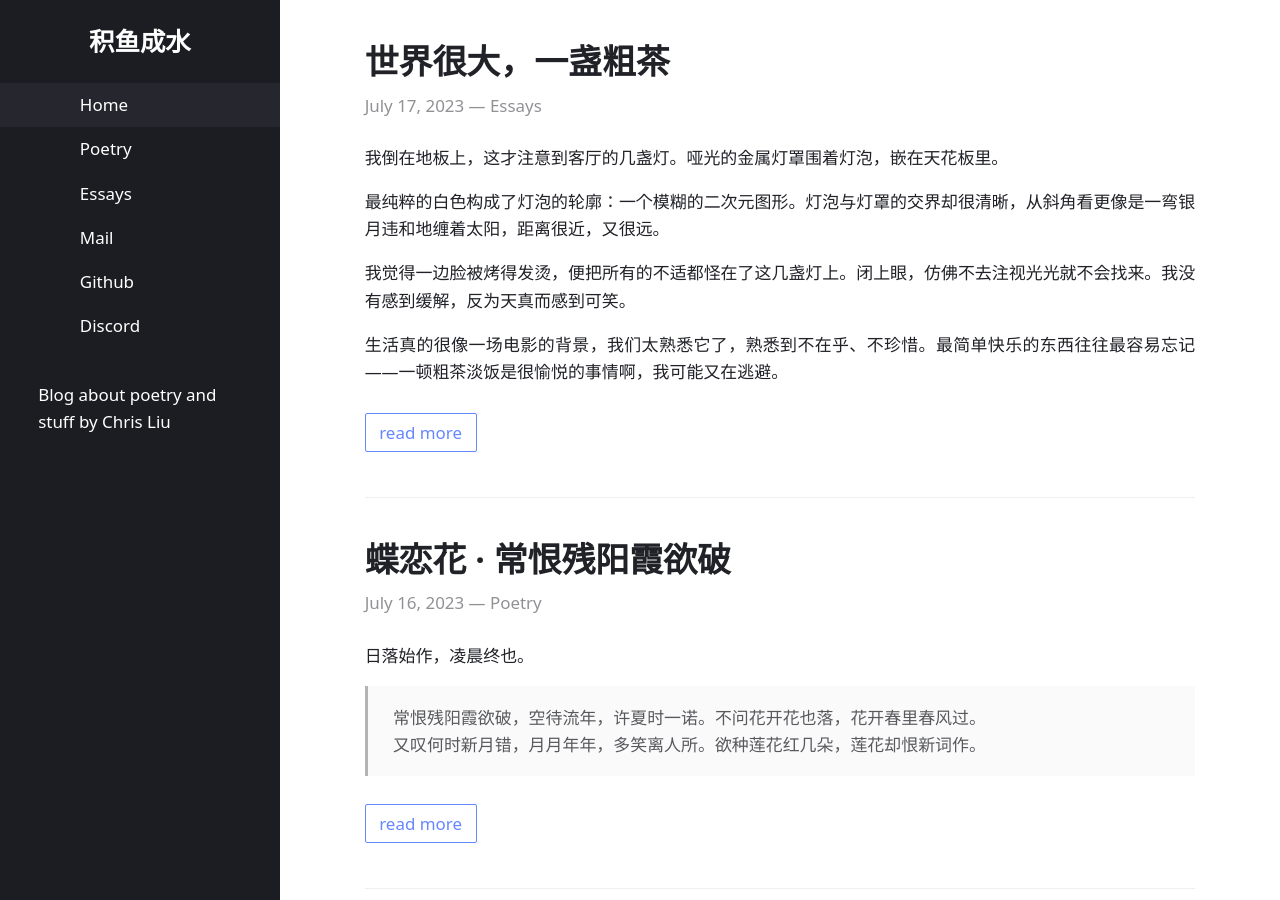
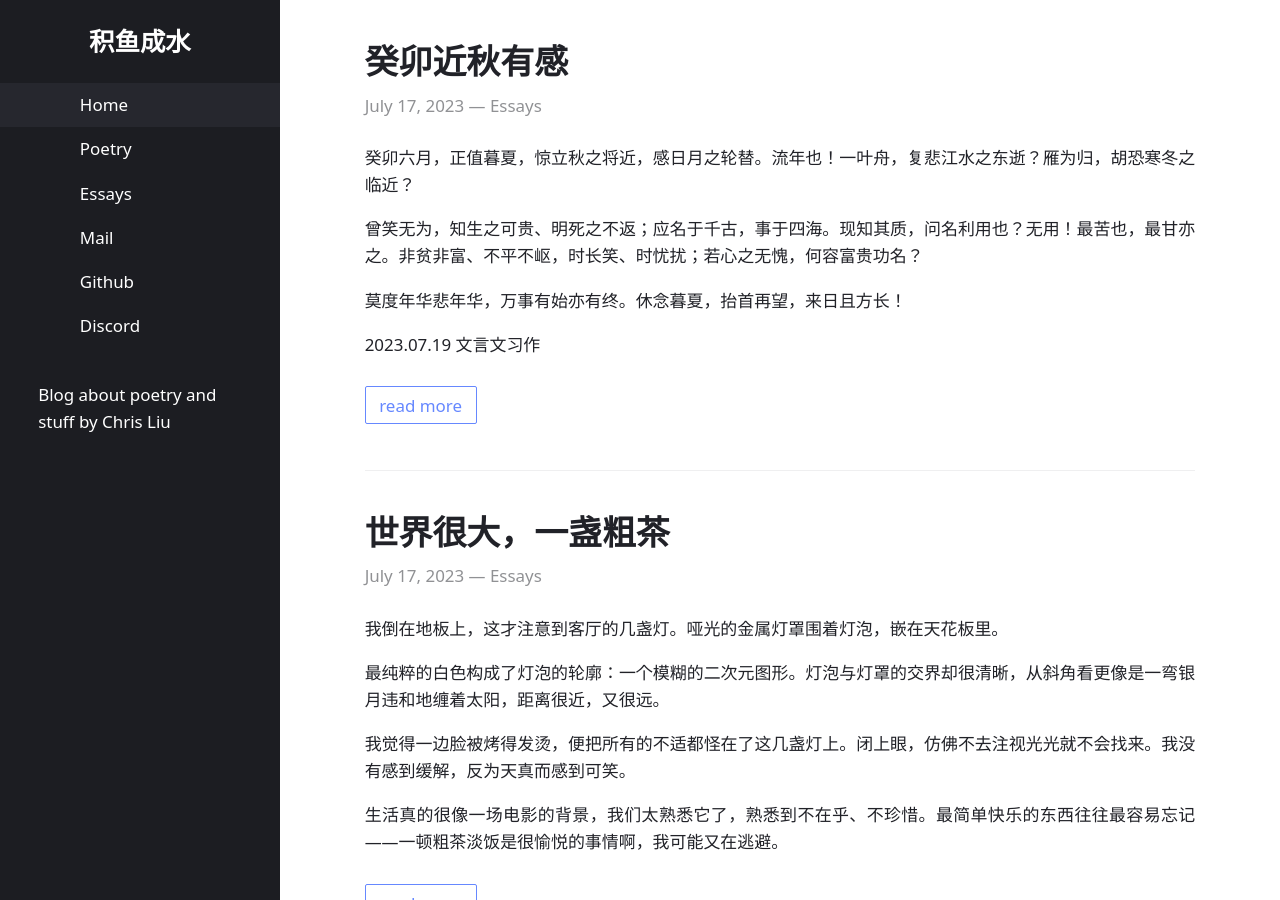
Before and after one commit to chris-zy-liu/chris-zy-liu.github.io, a Jekyll site: the page built from index.html, in a window 1280 px wide and 900 px high. Built offline with Jekyll 4.4.1, drawn with Linux system fonts in a browser that asks for light colours.

Commit message:
new post

```diff
--- /dev/null
+++ b/_posts/2023-07-17-nearautumn.md
@@ -0,0 +1,13 @@
+---
+title: "癸卯近秋有感"
+layout: post
+categories: Essays
+---
+
+癸卯六月，正值暮夏，惊立秋之将近，感日月之轮替。流年也！一叶舟，复悲江水之东逝？雁为归，胡恐寒冬之临近？
+
+曾笑无为，知生之可贵、明死之不返；应名于千古，事于四海。现知其质，问名利用也？无用！最苦也，最甘亦之。非贫非富、不平不岖，时长笑、时忧扰；若心之无愧，何容富贵功名？
+
+莫度年华悲年华，万事有始亦有终。休念暮夏，抬首再望，来日且方长！
+
+2023.07.19 文言文习作
```
Also changed, not shown: _posts/.obsidian/workspace.json (+6 -5 lines).
